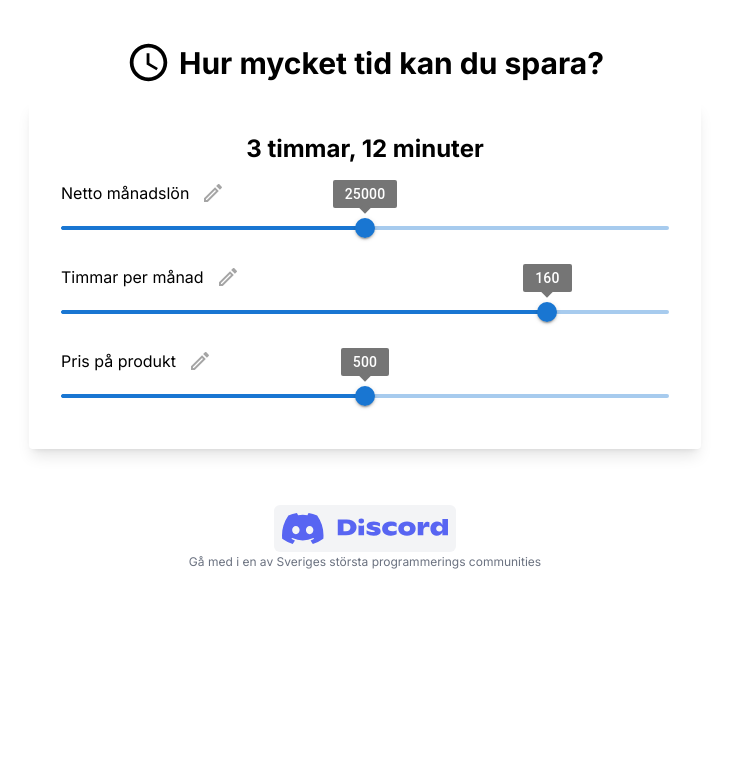
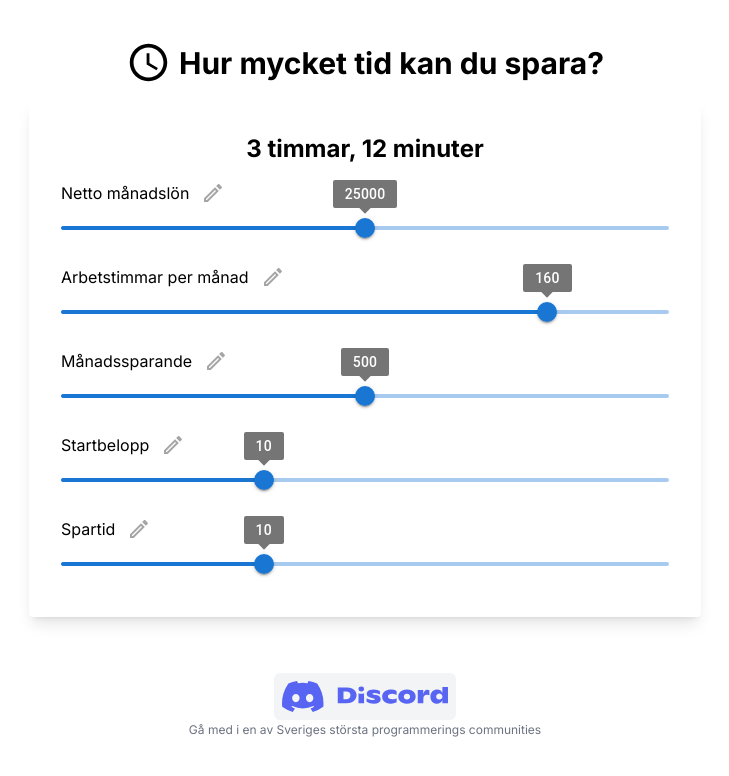
Before and after one commit to StaffanSol/time-vs-salary, a Next.js app in the folder time-vs-salary/: page / in a window 1280 px wide. Shown: the top 776 px of the page, without its empty margins (275-1004 px from the left). Built offline with nearby package versions, Linux system fonts and the light colour scheme.

Commit message:
add more sliders

```diff
--- a/time-vs-salary/src/app/page.tsx
+++ b/time-vs-salary/src/app/page.tsx
@@ -8,19 +8,27 @@ import Image from "next/image";
 const MAX_SALARY = 50000;
 const MAX_HOURS = 200;
 const MAX_PRICE = 1000;
+const MAX_SAVE_TIME = 30;
+const MAX_START = 0;
 
 export default function Home() {
   const [salaryString, setSalaryString] = useState<string | null>("25000");
   const [hoursString, setHoursString] = useState<string | null>("160");
   const [priceString, setPriceString] = useState<string | null>("500");
+  const [saveTimeString, setSaveTimeString] = useState<string | null>("10");
+  const [startString, setStartString] = useState<string | null>("10");
+
+  const [showSalaryTextfield, setShowSalaryTextfield] = useState(false);
+  const [showHoursTextfield, setShowHoursTextfield] = useState(false);
+  const [showPriceTextfield, setShowPriceTextfield] = useState(false);
+  const [showSaveTimeTextfield, setShowSaveTimeTextfield] = useState(false);
+  const [showStartTextfield, setShowStartTextfield] = useState(false);
 
   const salary = salaryString && parseFloat(salaryString);
   const hours = hoursString && parseFloat(hoursString);
   const price = priceString && parseFloat(priceString);
-
-  const [showSalaryTextfield, setShowSalaryTextfield] = useState(false);
-  const [showHoursTextfield, setShowHoursTextfield] = useState(false);
-  const [showPriceTextfield, setShowPriceTextfield] = useState(false);
+  const saveTime = saveTimeString && parseFloat(saveTimeString);
+  const start = startString && parseFloat(startString);
 
   function convertDecimalTimeToHMSOutput(decimalHours: number): string {
     const hours = Math.floor(decimalHours);
@@ -60,6 +68,16 @@ export default function Home() {
     setPriceString(target.value);
   }
 
+  function updateStart(event: Event) {
+    const target = event.target as HTMLInputElement;
+    setStartString(target.value);
+  }
+
+  function updateSaveTime(event: Event) {
+    const target = event.target as HTMLInputElement;
+    setSaveTimeString(target.value);
+  }
+
   const salarySliderSetting: SliderProps = {
     "aria-label": "Always visible",
     onChange: updateSalary,
@@ -87,12 +105,38 @@ export default function Home() {
     max: MAX_PRICE,
   };
 
+  const startSliderSetting: SliderProps = {
+    "aria-label": "Always visible",
+    onChange: updateStart,
+    value: start === "" || start === null ? 0 : start,
+    step: 1,
+    valueLabelDisplay: showStartTextfield ? "off" : "on",
+    max: MAX_SAVE_TIME,
+  };
+
+  const saveTimeSliderSetting: SliderProps = {
+    "aria-label": "Always visible",
+    onChange: updateSaveTime,
+    value: saveTime === "" || saveTime === null ? 0 : saveTime,
+    step: 1,
+    valueLabelDisplay: showSaveTimeTextfield ? "off" : "on",
+    max: MAX_SAVE_TIME,
+  };
+
   function onSalaryChange(event: ChangeEvent<HTMLInputElement>) {
     setSalaryString(event.target.value);
   }
 
   function onPriceChange(event: ChangeEvent<HTMLInputElement>) {
     setPriceString(event.target.value);
+  }
+
+  function onSaveTimeChange(event: ChangeEvent<HTMLInputElement>) {
+    setSaveTimeString(event.target.value);
+  }
+
+  function onStartChange(event: ChangeEvent<HTMLInputElement>) {
+    setStartString(event.target.value);
   }
 
   function onHoursChange(event: ChangeEvent<HTMLInputElement>) {
@@ -111,6 +155,20 @@ export default function Home() {
       setPriceString(MAX_PRICE.toString());
     }
     setShowPriceTextfield(!showPriceTextfield);
+  }
+
+  function onStartTextfieldUpdate() {
+    if (start && showStartTextfield && start > MAX_START) {
+      setStartString(MAX_START.toString());
+    }
+    setShowStartTextfield(!showStartTextfield);
+  }
+
+  function onSaveTimeTextfieldUpdate() {
+    if (saveTime && showSaveTimeTextfield && saveTime > MAX_SAVE_TIME) {
+      setSaveTimeString(MAX_SAVE_TIME.toString());
+    }
+    setShowSaveTimeTextfield(!showSaveTimeTextfield);
   }
 
   function onHoursTextfieldUpdate() {
@@ -145,7 +203,7 @@ export default function Home() {
           onToggleTextfiled={onSalaryTextfieldUpdate}
         />
         <SliderExtended
-          text="Timmar per månad"
+          text="Arbetstimmar per månad"
           sliderSettings={hoursSliderSetting}
           onTextfieldChange={onHoursChange}
           textfieldValue={hoursString ?? ""}
@@ -153,12 +211,28 @@ export default function Home() {
           onToggleTextfiled={onHoursTextfieldUpdate}
         />
         <SliderExtended
-          text="Pris på produkt"
+          text="Månadssparande"
           sliderSettings={priceSliderSetting}
           onTextfieldChange={onPriceChange}
           textfieldValue={priceString ?? ""}
           showTextfield={showPriceTextfield}
           onToggleTextfiled={onPriceTextfieldUpdate}
+        />
+        <SliderExtended
+          text="Startbelopp"
+          sliderSettings={startSliderSetting}
+          onTextfieldChange={onStartChange}
+          textfieldValue={startString ?? ""}
+          showTextfield={showStartTextfield}
+          onToggleTextfiled={onStartTextfieldUpdate}
+        />
+        <SliderExtended
+          text="Spartid"
+          sliderSettings={saveTimeSliderSetting}
+          onTextfieldChange={onSaveTimeChange}
+          textfieldValue={saveTimeString ?? ""}
+          showTextfield={showSaveTimeTextfield}
+          onToggleTextfiled={onSaveTimeTextfieldUpdate}
         />
       </div>
       <div className="mt-10">
```
